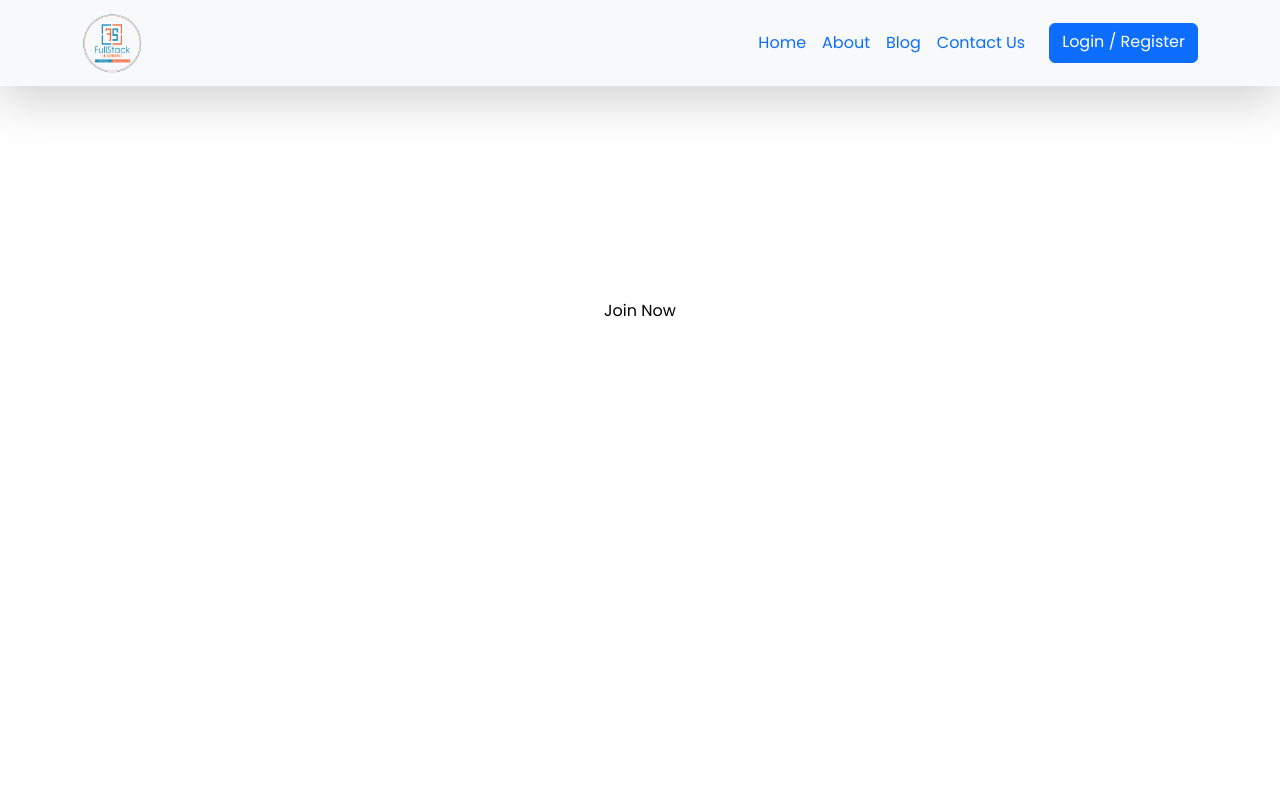
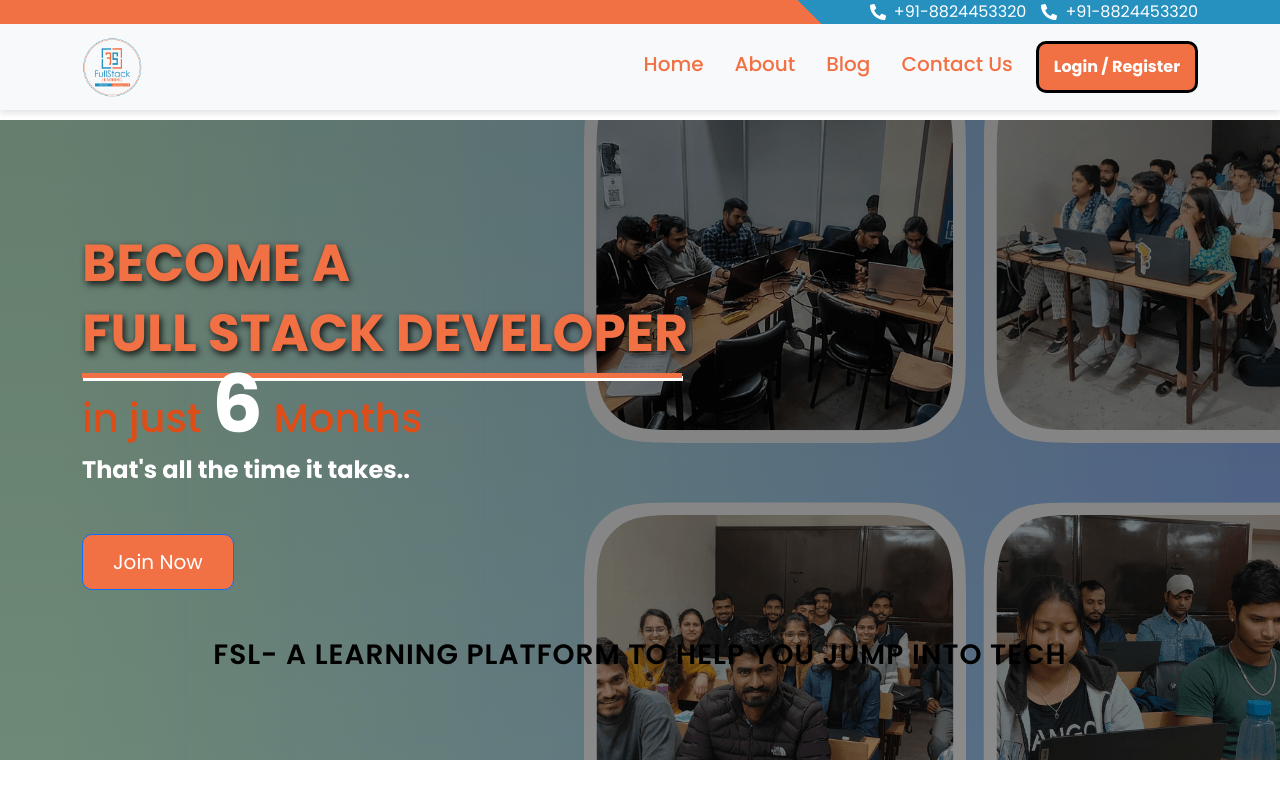
Before and after one commit to rohitjainfsl/registration-form, a React (Vite) app in the folder client/: page / in a window 1280 px wide. Built offline with nearby package versions, Linux system fonts and the light colour scheme.

Commit message:
register page complete

```diff
--- a/client/src/App.css
+++ b/client/src/App.css
@@ -2,7 +2,7 @@
   font-family: Poppins, "Segoe UI", Tahoma, Geneva, Verdana, sans-serif;
 }
 /* HEADER */
-.upper-header {
+/* .upper-header {
   width: 100%;
   padding: 0 10px;
   background: rgb(242, 113, 68);
@@ -12,16 +12,16 @@
     rgba(38, 145, 191, 1) 63%
   );
   font-size: 14px;
-}
-.gradient {
+} */
+/* .gradient {
   display: flex;
   align-items: center;
   justify-content: right;
-}
-.gradient p {
+} */
+/* .gradient p {
   text-align: right;
   padding-right: 30px;
-}
+} */
 .gradient p a {
   color: white;
 }
@@ -246,6 +246,7 @@ input[type="radio"] ~ .checkmark {
   border-radius: 50%;
 }
 
+
 .checkmark {
   position: absolute;
   top: 0;
@@ -362,6 +363,24 @@ nav ul li a:hover {
   display: block;
 }
 
+
+
+
+
+
+
+
+
+
+
+
+
+
+
+
+
+
+
 @media all and (min-width: 768px) {
   ::placeholder {
     font-size: 1rem;
--- a/client/src/Navbar.jsx
+++ b/client/src/Navbar.jsx
@@ -2,24 +2,41 @@ import { useState } from "react";
 import { Link } from "react-router-dom";
 import { Navbar, Nav, Container, Button } from "react-bootstrap";
 import Logo from "./assets/logo.png";
+import "./styles/Navbar.css";
 
 const CustomNavbar = () => {
   const [isMobileMenuOpen, setMobileMenuOpen] = useState(false);
-
+  const isHomePage = location.pathname === "/";
   return (
-    <Navbar expand="md" bg="light" variant="light" className="shadow-lg" fixed="top" style={{ minHeight: "70px"}}>
+    <Navbar expand="md"
+    className={`custom-navbar ${isHomePage ? "home-page" : ""}`}
+    fixed="top">
       <Container>
         <Navbar.Brand as={Link} to="/">
-          <img src={Logo} alt="Full Stack Learning" style={{ height: "60px", width: "auto" }} />
+          <img src={Logo} alt="Full Stack Learning" />
         </Navbar.Brand>
-        <Navbar.Toggle aria-controls="basic-navbar-nav" onClick={() => setMobileMenuOpen(!isMobileMenuOpen)} />
-        <Navbar.Collapse id="basic-navbar-nav" className={isMobileMenuOpen ? "show" : ""}>
+        <Navbar.Toggle
+          aria-controls="basic-navbar-nav"
+          onClick={() => setMobileMenuOpen(!isMobileMenuOpen)}
+        />
+        <Navbar.Collapse
+          id="basic-navbar-nav"
+          className={isMobileMenuOpen ? "show" : ""}
+        >
           <Nav className="ms-auto">
-            <Nav.Link as={Link} to="/" className="text-primary">Home</Nav.Link>
-            <Nav.Link as={Link} to="/about" className="text-primary">About</Nav.Link>
-            <Nav.Link as={Link} to="/blog" className="text-primary">Blog</Nav.Link>
-            <Nav.Link as={Link} to="/contact" className="text-primary">Contact Us</Nav.Link>
-            <Button as={Link} to="/registration" variant="primary" className="ms-3">
+            <Nav.Link as={Link} to="/">
+              Home
+            </Nav.Link>
+            <Nav.Link as={Link} to="/about">
+              About
+            </Nav.Link>
+            <Nav.Link as={Link} to="/blog">
+              Blog
+            </Nav.Link>
+            <Nav.Link as={Link} to="/contact">
+              Contact Us
+            </Nav.Link>
+            <Button as={Link} to="/registration" className="navbar-button">
               Login / Register
             </Button>
           </Nav>
--- a/client/src/Pages/Header.jsx
+++ b/client/src/Pages/Header.jsx
@@ -1,35 +1,19 @@
-// import { FaPhoneAlt } from "react-icons/fa";
-
-// const Header = () => {
-//   return (
-//     <section className="bg-gradient-to-r from-blue-500 to-indigo-600 py-2">
-//       <div className="container mx-auto">
-//         <div className="flex justify-center items-center">
-//           <p className="mb-0 text-white">
-//             <a className="flex items-center space-x-2 text-white hover:underline" href="tel:918824453320">
-//               <FaPhoneAlt />
-//               <span>+91-8824453320</span>
-//             </a>
-//           </p>
-//         </div>
-//       </div>
-//     </section>
-//   );
-// };
-
-// export default Header;
-
 import { FaPhoneAlt } from "react-icons/fa";
 import { Container } from "react-bootstrap";
+import "../styles/Header.css"; // Import external CSS
 
 const Header = () => {
   return (
-    <section style={{ background: "linear-gradient(to right, #3b82f6, #6366f1)", padding: "10px 0" }}>
+    <section className="header-section">
       <Container>
-        <div className="d-flex justify-content-center align-items-center">
-          <p className="mb-0 text-white">
-            <a className="d-flex align-items-center text-white text-decoration-none" href="tel:918824453320">
-              <FaPhoneAlt className="me-2" />
+        <div className="header-container">
+          <p className="header-text">
+            <a className="header-link-first" href="tel:918824453320">
+              <FaPhoneAlt className="header-phone-icon" />
+              <span>+91-8824453320</span>
+            </a>
+            <a className="header-link-second" href="tel:918824453320">
+              <FaPhoneAlt className="header-phone-icon" />
               <span>+91-8824453320</span>
             </a>
           </p>
--- a/client/src/Pages/Home.jsx
+++ b/client/src/Pages/Home.jsx
@@ -1,25 +1,40 @@
-// components/HomeSection.jsx
+import { Container, Row, Col, Button } from 'react-bootstrap';
+import './styles/HomeSection.css'; // Import external CSS
+
 const Home = () => {
   document.title = "Full Stack Learning | Become a FSD the correct way";
+
   return (
-    <section className="bg-gray-900 text-white text-center py-20">
-      <div className="container mx-auto">
-        <h1 className="text-5xl font-bold">Become A</h1>
-        <h1 className="text-5xl font-bold">Full Stack Developer</h1>
-        <hr className="my-4 border-yellow-400 w-16 mx-auto" />
-        <h2 className="text-2xl">
-          in just <span className="text-yellow-400">6</span> Months
+    <section className="home-section">
+      <Container className="home-section-children">
+        <Row>
+          <Col className='col-parent-home'>
+          <div className='background-image-home-section1'>
+          {/* <img src="src/assets/hero.png" alt="" /> */}
+          <div className='home-text-area'>
+            <h1 className="become">Become A</h1>
+            <h1 className="full-stack-class">Full Stack Developer</h1>
+            <hr className="underline" />
+            <h2 className="heading-in-two-parts">
+              in just <span className="highlighted-text">6</span> Months
             </h2>
-        <p className="text-lg font-semibold mt-4">
+            <p className="fs-tagline">
               That's all the time it takes..
             </p>
-        <a
-          href="https://demo.fullstacklearning.com/register/"
-          className="bg-yellow-400 text-black py-3 px-6 mt-6 inline-block rounded-lg text-lg"
+            <Button
+              href="/registration"
+              className="cta-button"
             >
               Join Now
-        </a>
+            </Button>
             </div>
+            </div>
+          </Col>
+          <div className='second-section'>
+          <h1 className='heading-h2'>FSL- A LEARNING PLATFORM TO HELP YOU JUMP INTO TECH</h1>
+          </div>
+        </Row>
+      </Container>
     </section>
   );
 };
--- /dev/null
+++ b/client/src/Pages/styles/HomeSection.css
@@ -0,0 +1,99 @@
+* {
+    font-family: Poppins, "Segoe UI", Tahoma, Geneva, Verdana, sans-serif;
+  }
+.home-section {
+    /* background: #1a202c;  */
+    /* color: black; */
+    margin-top: 90px;
+    width: 100%;
+    height: 80vh;
+    background-repeat: no-repeat;
+    background-position: center;
+    background-size: cover ;
+    background:linear-gradient(#00000080, #00000075),url("/src/assets/hero.png");
+    background-color: black;
+  }
+
+  .home-section .highlighted-text {
+    color: #fbbf24;
+  }
+
+  .home-section .cta-button {
+    background-color:#f27144 ;
+    color: white;
+    padding: 12px 30px;
+    border-radius: 10px;
+    font-size: 1.25rem;
+    margin-top: 30px;
+  }
+
+  .home-section .cta-button:hover {
+    background-color: #2691bf;
+  }
+  /* .col-parent-home .background-image-home-section1{
+    background-image:url("/client/src/assets/hero.png") ;
+    width: 100%;
+
+  } */
+
+  /* .col-parent-home{
+
+  } */
+  .home-section-children
+  {
+    margin-top:120px;
+  }
+  .become{
+    font-size: 52px;
+    color: #f27144 !important;
+    text-shadow: 2px 3px 7px rgb(0 0 0 / 85%);
+    text-transform: uppercase;
+    font-weight: 700 !important;
+  }
+
+  .full-stack-class{
+    font-size: 52px;
+    color: #f27144 !important;
+    text-shadow: 2px 3px 7px rgb(0 0 0 / 85%);
+    text-transform: uppercase;
+    font-weight: 700 !important;
+  }
+  .underline
+  {
+    max-width: 600px;
+    height: 5px;
+    background-color: #f27144 !important;
+    box-shadow: 1px 3px #fff;
+    border: none;
+    margin: 0 !important;
+    opacity: 1 !important;
+  }
+  .heading-in-two-parts
+  {
+    font-size: 40px !important;
+    color: #de4d18 !important;
+    line-height: 52px;
+  }
+  .highlighted-text{
+    font-size: 80px;
+    font-weight: 700;
+    /* font-family: "poppins"; */
+    color: #fff !important;
+  }
+  .fs-tagline
+  {
+    font-size: 1.5rem !important;
+    color: #ffff;
+    font-weight: 700;
+  }
+  .home-text-area{
+    padding-top: 7rem !important;
+    padding-bottom: 3rem !important;
+  }
+  .heading-h2{
+    text-align: center;
+    color: #000;
+    letter-spacing: 1px;
+    font-weight: 600;
+    font-size: 28px;
+  }
--- a/client/src/main.jsx
+++ b/client/src/main.jsx
@@ -2,6 +2,7 @@ import { createRoot } from "react-dom/client";
 import "bootstrap/dist/css/bootstrap.min.css";
 import "bootstrap/dist/js/bootstrap.bundle.js";
 import "bootstrap/dist/js/bootstrap.js";
+import 'bootstrap/dist/css/bootstrap.min.css';
 import App from "./App.jsx";
 
 
--- /dev/null
+++ b/client/src/styles/Header.css
@@ -0,0 +1,45 @@
+/* Header Styles */
+.header-section {
+    position:fixed;
+    top: 0;
+    left: 0;
+    right: 0;
+    background: linear-gradient(45deg, rgba(242, 113, 68, 1) 63%, rgba(38, 145, 191, 1) 63%);
+    /* padding: px 0; */
+  }
+
+  .header-container {
+    display: flex;
+    justify-content:end;
+    align-items: center;
+    font-family: poppins;
+  }
+
+  .header-text {
+    display: flex;
+    margin-bottom: 0;
+    text-align: right;
+    /* color: black; */
+  }
+
+  .header-link-first {
+    display: flex;
+    align-items: center;
+    color: white;
+    text-decoration: none;
+  }
+  .header-link-second {
+    margin-left: 15px;
+    display: flex;
+    align-items: center;
+    color: white;
+    text-decoration: none;
+  }
+
+  .header-link:hover {
+    text-decoration: underline;
+  }
+
+  .header-phone-icon {
+    margin-right: 8px;
+  }
--- /dev/null
+++ b/client/src/styles/navbar.css
@@ -0,0 +1,46 @@
+/* Navbar Styles */
+.custom-navbar {
+    transition: margin-top 0.5s ease-in-out;
+  }
+
+.custom-navbar {
+    /* margin-top: 20px; */
+    background-color: #f8f9fa;
+    min-height: 70px;
+    box-shadow: 0px 4px 6px rgba(0, 0, 0, 0.1);
+  }
+  .custom-navbar.home-page {
+    margin-top: 24px;
+  }
+
+  .navbar-brand img {
+    height: 60px;
+    width: auto;
+  }
+
+  .custom-navbar .nav-link {
+    color: #f27144 !important;
+    font-weight: 500;
+    font-size: 20px;
+    margin-right: 15px;
+  }
+
+  .custom-navbar .nav-link:hover {
+    text-decoration: underline;
+  }
+
+  .custom-navbar .navbar-button {
+    background: #f27144;
+    border: none;
+    padding: 11px 15px;
+    border-radius: 10px;
+    border:black solid;
+    font-weight: bold;
+  }
+
+  .custom-navbar .navbar-button:hover {
+    background: #2691bf;
+    /* color:#0000; */
+    /* color: black; */
+    border: white solid;
+  }
```
Also changed, not shown: client/src/assets/hero.png (added). Lines whose indentation alone changed are shown as unchanged.
